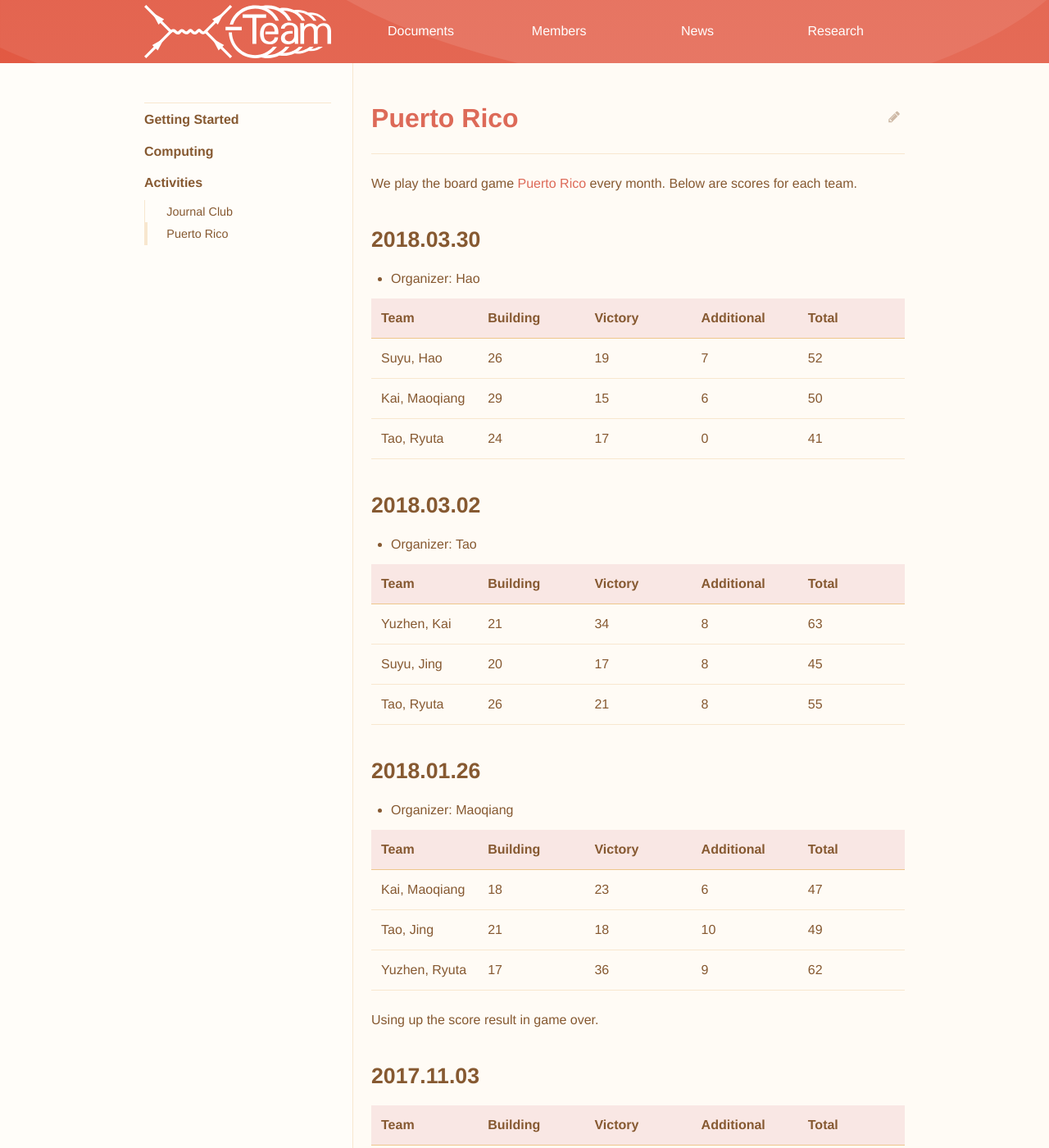
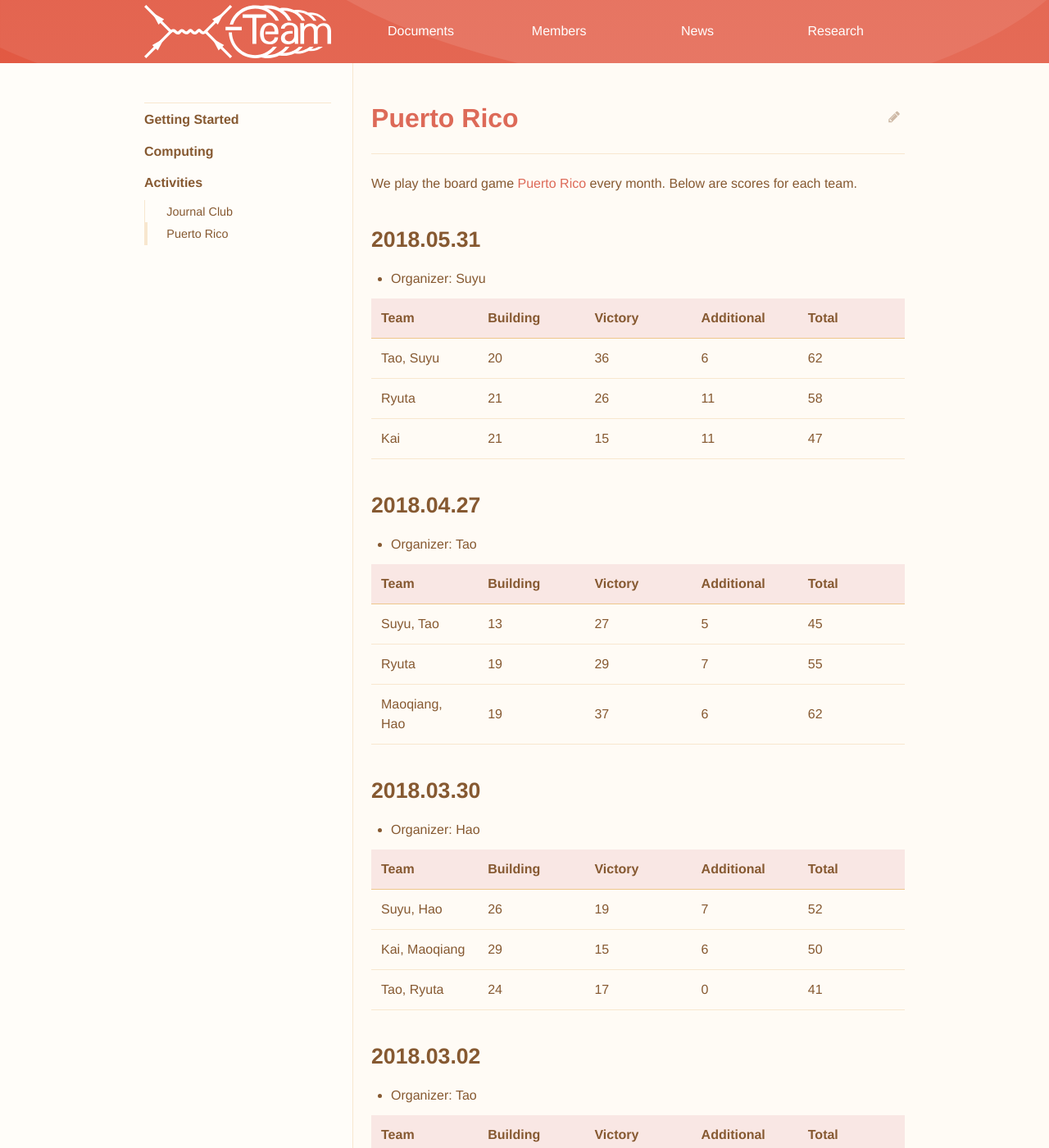
Before and after one commit to dt-np/xteam, a Jekyll site: the page built from _docs/puertorico.md, in a window 1280 px wide and 1400 px high. Shown: the whole window at 82% size. Built offline with Jekyll 4.4.1, drawn with Linux system fonts in a browser that asks for light colours.

Commit message:
Update puertorico.md

```diff
--- a/_docs/puertorico.md
+++ b/_docs/puertorico.md
@@ -3,6 +3,28 @@ title: Puerto Rico
 ---
 
 We play the board game [Puerto Rico][1] every month. Below are scores for each team.
+
+## 2018.05.31
+
+* Organizer: Suyu
+
+| Team          | Building | Victory | Additional | Total |
+| ------------- | -------- | ------- | ---------- | ----- |
+| Tao, Suyu     | 20       | 36      | 6          | 62    |
+| Ryuta         | 21       | 26      | 11         | 58    |
+| Kai           | 21       | 15      | 11         | 47    |
+
+
+## 2018.04.27
+
+* Organizer: Tao
+
+| Team          | Building | Victory | Additional | Total |
+| ------------- | -------- | ------- | ---------- | ----- |
+| Suyu, Tao     | 13       | 27      | 5          | 45    |
+| Ryuta         | 19       | 29      | 7          | 55    |
+| Maoqiang, Hao | 19       | 37      | 6          | 62    |
+
 
 ## 2018.03.30
 
```
